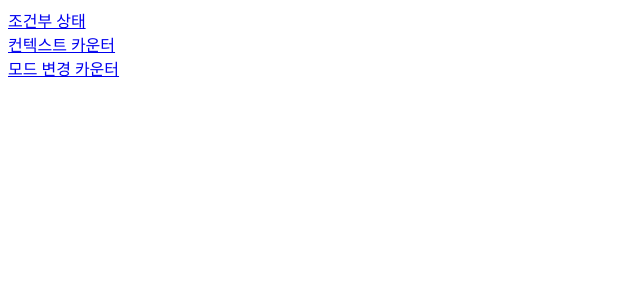
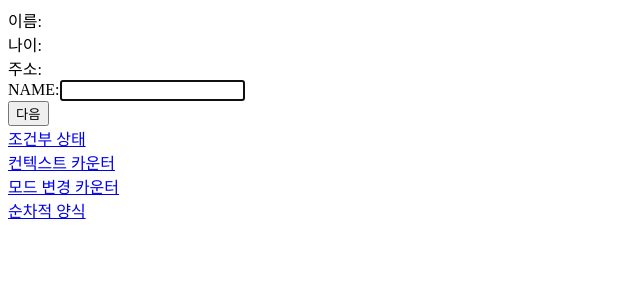
Before and after one commit to Han-D-Peter/xstate-test, a React (Vite) app: page /stepform in a window 1280 px wide. Shown: the top 300 px of the page, without its empty margins (0-640 px from the left). Built offline with nearby package versions, Linux system fonts and the light colour scheme.

Commit message:
feat: step pattern

```diff
--- a/src/machine.ts
+++ b/src/machine.ts
@@ -82,3 +82,44 @@ export const localStateCountState = createMachine({
     },
   },
 });
+
+export const humanInfoState = createMachine({
+  initial: "NAME",
+  context: {
+    name: "",
+    age: null,
+    address: "",
+  },
+
+  states: {
+    NAME: {
+      on: {
+        input: {
+          actions: assign({
+            name: ({ event }) => event.event,
+          }),
+          target: "AGE",
+        },
+      },
+    },
+    AGE: {
+      on: {
+        input: {
+          actions: assign({
+            age: ({ event }) => event.event,
+          }),
+          target: "ADDRESS",
+        },
+      },
+    },
+    ADDRESS: {
+      on: {
+        input: {
+          actions: assign({
+            address: ({ event }) => event.event,
+          }),
+        },
+      },
+    },
+  },
+});
--- /dev/null
+++ b/src/pages/StepForm.tsx
@@ -0,0 +1,42 @@
+import { useMachine } from "@xstate/react";
+import { humanInfoState } from "../machine";
+import { FormEvent, useEffect, useRef } from "react";
+
+export default function StepForm() {
+  const inputRef = useRef<HTMLInputElement>(null);
+  const [state, send] = useMachine(humanInfoState);
+  const { name, age, address } = state.context;
+  const STATE_KEYS = Object.keys(state.machine.states);
+
+  function submit(event: FormEvent<HTMLFormElement>) {
+    event.preventDefault();
+    send({ type: "input", event: inputRef.current?.value });
+  }
+
+  useEffect(() => {
+    inputRef.current?.focus();
+  }, [state]);
+
+  return (
+    <div>
+      <div>
+        <div>이름: {name}</div>
+        <div>나이: {age}</div>
+        <div>주소: {address}</div>
+      </div>
+      <form onSubmit={submit}>
+        {STATE_KEYS.map((key) => (
+          <>
+            {state.matches(key) && (
+              <div>
+                {key}:
+                <input ref={inputRef} />
+              </div>
+            )}
+          </>
+        ))}
+        <button>다음</button>
+      </form>
+    </div>
+  );
+}
--- a/src/router.tsx
+++ b/src/router.tsx
@@ -1,6 +1,7 @@
 import ConditionalState from "./pages/ConditionalState";
 import ContextCount from "./pages/ContextCount";
 import ModeChangeCount from "./pages/ModeChangeCount";
+import StepForm from "./pages/StepForm";
 
 export const router = [
   { name: "조건부 상태", path: "/router", component: <ConditionalState /> },
@@ -14,4 +15,9 @@ export const router = [
     path: "/modechangecount",
     component: <ModeChangeCount />,
   },
+  {
+    name: "순차적 양식",
+    path: "/stepform",
+    component: <StepForm />,
+  },
 ];
```
